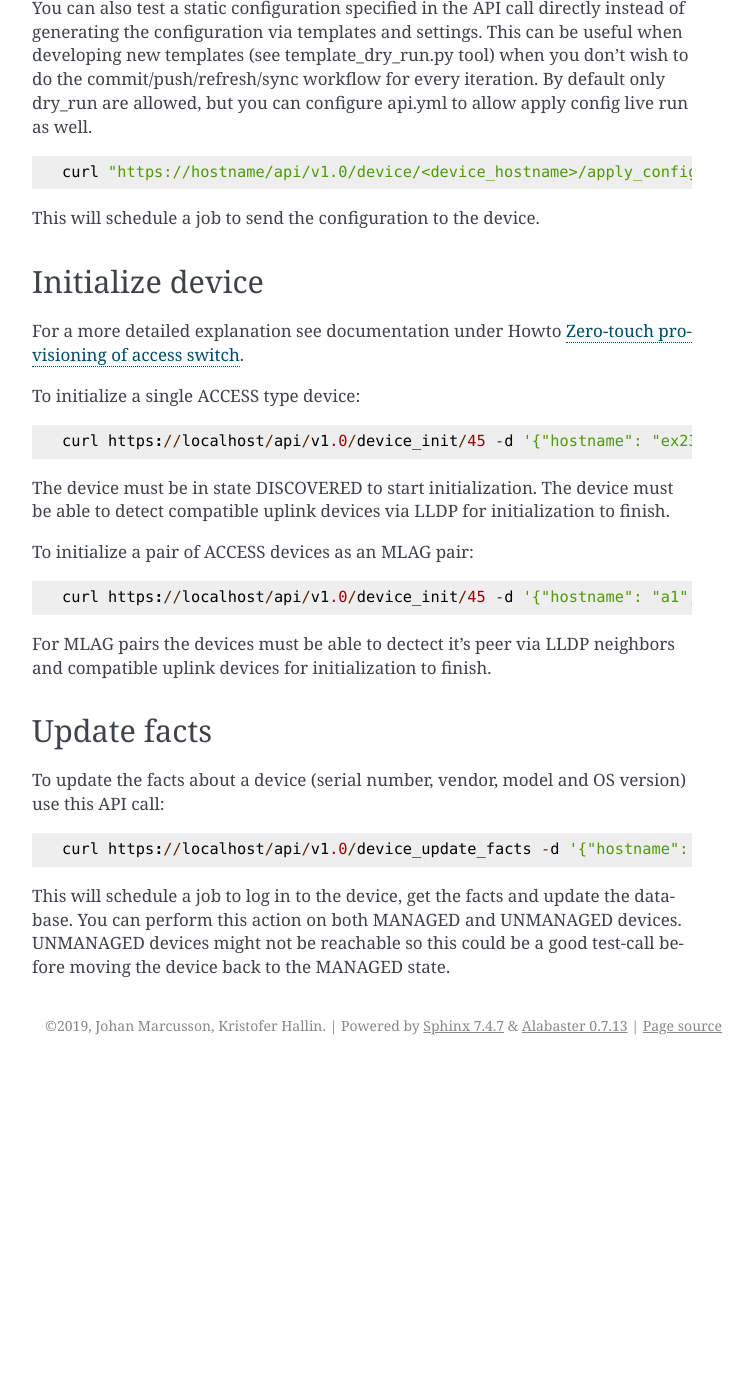
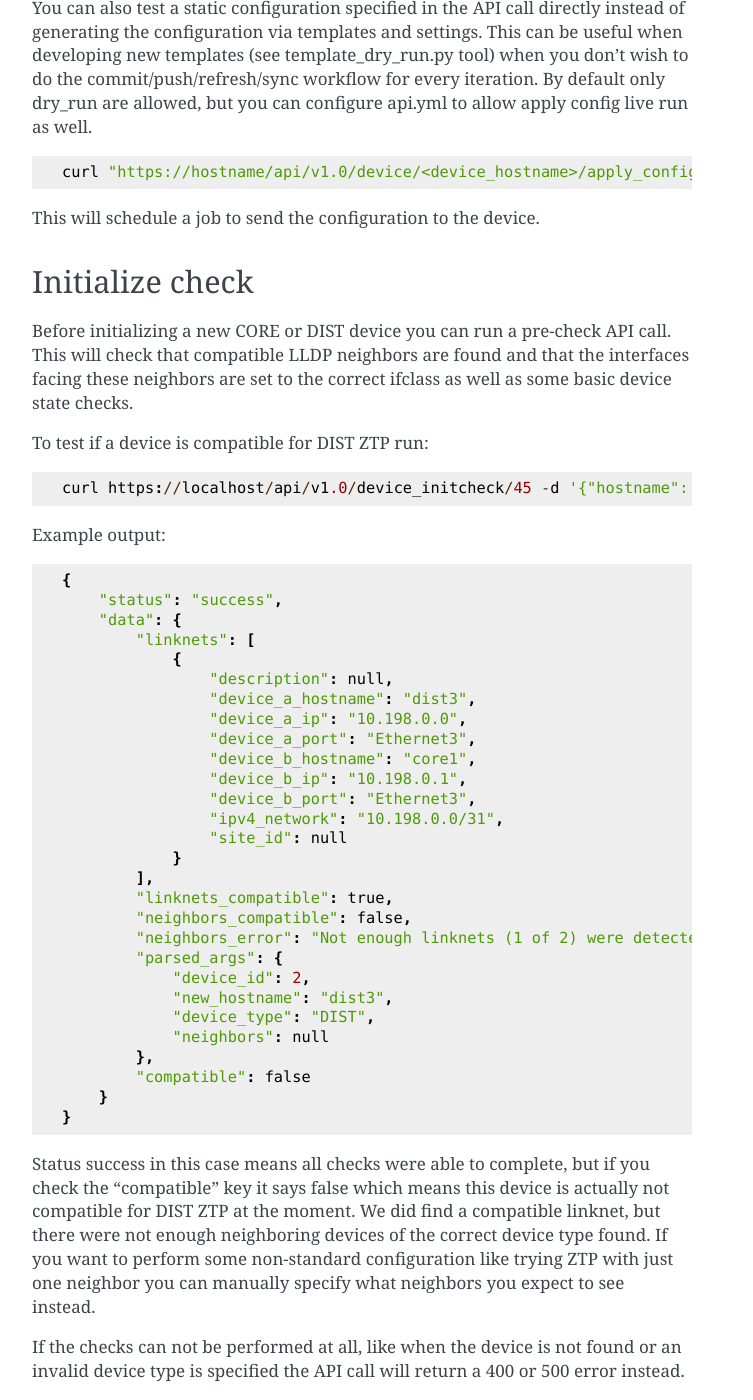
Before and after one commit to SUNET/cnaas-nms, a Sphinx documentation site: the page built from docs/apiref/devices.rst, in a window 1280 px wide and 1400 px high, scrolled down 4232 px. Shown: the whole window, without its empty margins (388-1141 px from the left). Built offline with Sphinx 7.4.7, drawn with Linux system fonts in a browser that asks for light colours; before the commit the page ends 5297 px from its top, so only the background shows below that.

Commit message:
Add docs for device_initcheck

```diff
--- a/docs/apiref/devices.rst
+++ b/docs/apiref/devices.rst
@@ -227,6 +227,65 @@ to allow apply config live run as well.
 
 This will schedule a job to send the configuration to the device.
 
+Initialize check
+----------------
+
+Before initializing a new CORE or DIST device you can run a pre-check API call.
+This will check that compatible LLDP neighbors are found and that the
+interfaces facing these neighbors are set to the correct ifclass as well as
+some basic device state checks.
+
+To test if a device is compatible for DIST ZTP run:
+
+::
+
+   curl https://localhost/api/v1.0/device_initcheck/45 -d '{"hostname": "dist3", "device_type": "DIST"}' -X POST -H "Content-Type: application/json"
+
+Example output:
+
+::
+
+   {
+       "status": "success",
+       "data": {
+           "linknets": [
+               {
+                   "description": null,
+                   "device_a_hostname": "dist3",
+                   "device_a_ip": "10.198.0.0",
+                   "device_a_port": "Ethernet3",
+                   "device_b_hostname": "core1",
+                   "device_b_ip": "10.198.0.1",
+                   "device_b_port": "Ethernet3",
+                   "ipv4_network": "10.198.0.0/31",
+                   "site_id": null
+               }
+           ],
+           "linknets_compatible": true,
+           "neighbors_compatible": false,
+           "neighbors_error": "Not enough linknets (1 of 2) were detected",
+           "parsed_args": {
+               "device_id": 2,
+               "new_hostname": "dist3",
+               "device_type": "DIST",
+               "neighbors": null
+           },
+           "compatible": false
+       }
+   }
+
+Status success in this case means all checks were able to complete, but if
+you check the "compatible" key it says false which means this device is
+actually not compatible for DIST ZTP at the moment. We did find a compatible
+linknet, but there were not enough neighboring devices of the correct device
+type found. If you want to perform some non-standard configuration like trying
+ZTP with just one neighbor you can manually specify what neighbors you expect
+to see instead.
+
+If the checks can not be performed at all, like when the device is not found
+or an invalid device type is specified the API call will return a 400 or 500
+error instead.
+
 Initialize device
 -----------------
 
```
